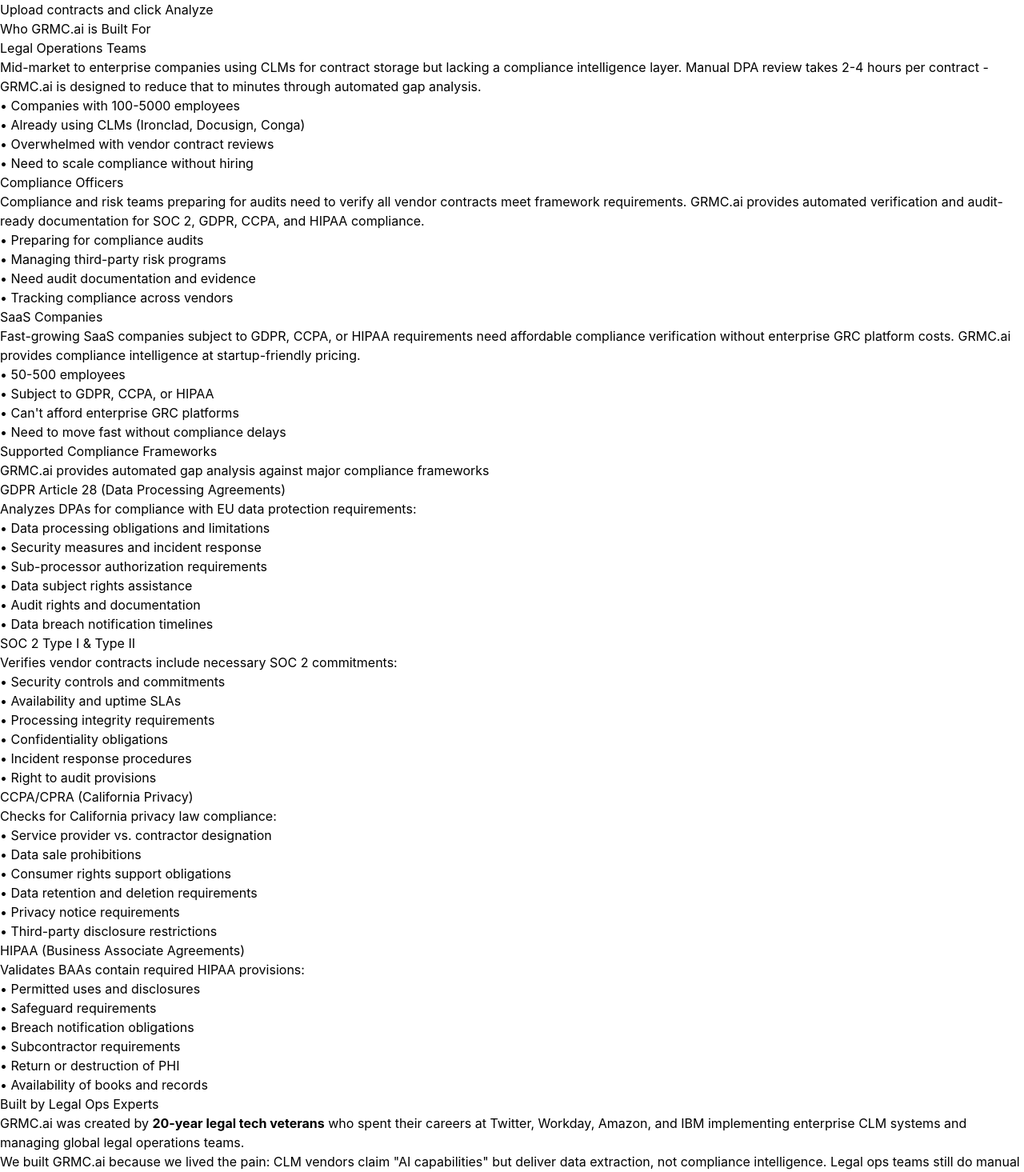
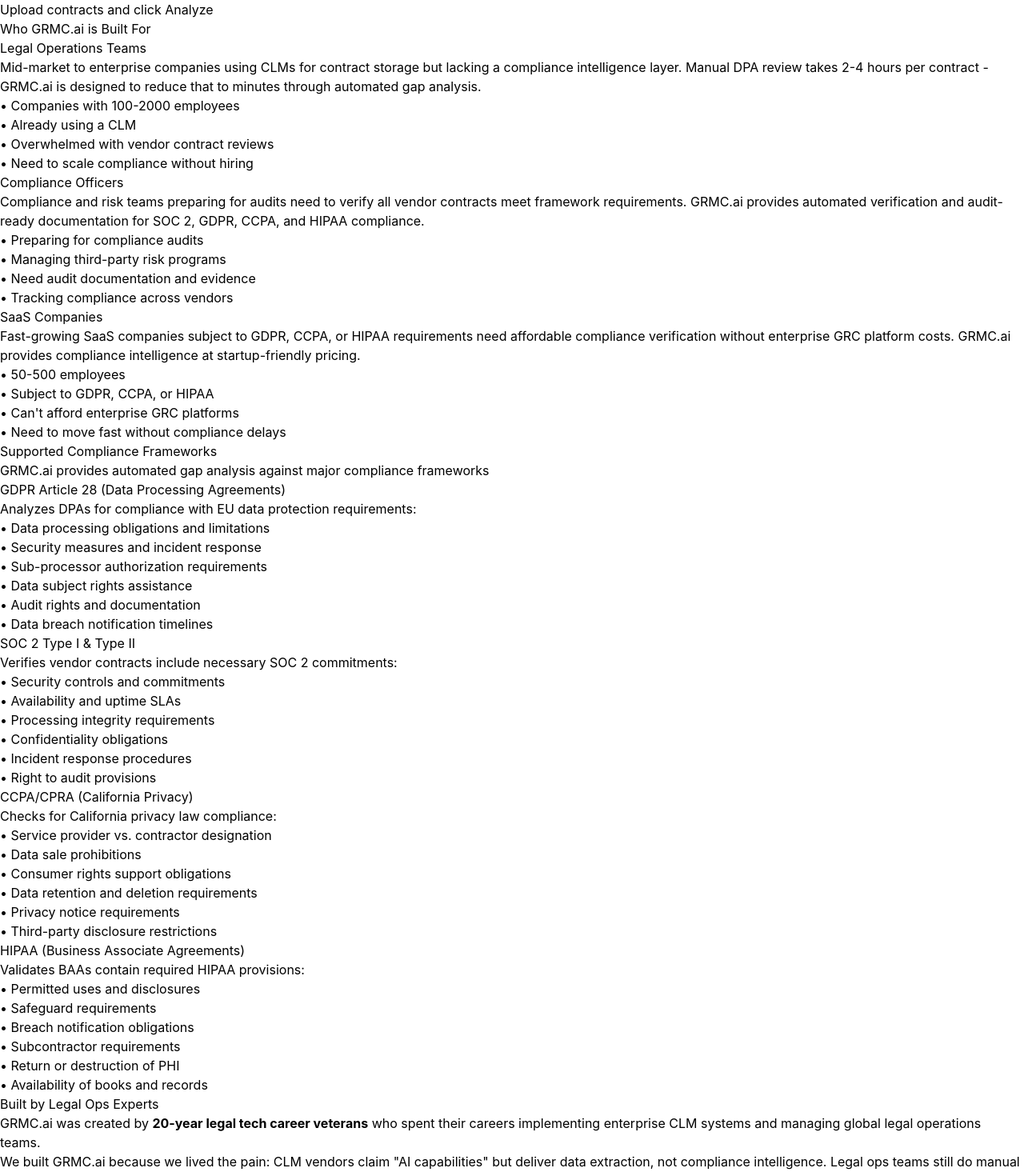
Before and after one commit to hellosrini77-cpu/grmc.ai, a React (Vite) app: page / in a window 1280 px wide. Shown: the part 5085-6550 px from the top of the page at 80% size. Built offline with nearby package versions, Linux system fonts and the light colour scheme.

Commit message:
Update App.jsx

```diff
--- a/src/App.jsx
+++ b/src/App.jsx
@@ -1406,8 +1406,8 @@
                 Mid-market to enterprise companies using CLMs for contract storage but lacking a compliance intelligence layer. Manual DPA review takes 2-4 hours per contract - GRMC.ai is designed to reduce that to minutes through automated gap analysis.
               </p>
               <ul className="text-slate-400 text-sm space-y-2">
-                <li>• Companies with 100-5000 employees</li>
-                <li>• Already using CLMs (Ironclad, Docusign, Conga)</li>
+                <li>• Companies with 100-2000 employees</li>
+                <li>• Already using a CLM </li>
                 <li>• Overwhelmed with vendor contract reviews</li>
                 <li>• Need to scale compliance without hiring</li>
               </ul>
@@ -1519,7 +1519,7 @@
         <section className="mb-16 bg-slate-800/50 rounded-xl p-8 border border-slate-700/50">
           <h2 className="text-3xl font-bold text-center mb-4">Built by Legal Ops Experts</h2>
           <p className="text-slate-300 text-center max-w-3xl mx-auto mb-6">
-            GRMC.ai was created by <strong>20-year legal tech veterans</strong> who spent their careers at Twitter, Workday, Amazon, and IBM implementing enterprise CLM systems and managing global legal operations teams.
+            GRMC.ai was created by <strong>20-year legal tech career veterans</strong> who spent their careers implementing enterprise CLM systems and managing global legal operations teams.
           </p>
           <p className="text-slate-400 text-center max-w-3xl mx-auto mb-6">
             We built GRMC.ai because we lived the pain: CLM vendors claim "AI capabilities" but deliver data extraction, not compliance intelligence. Legal ops teams still do manual gap analysis.
```
